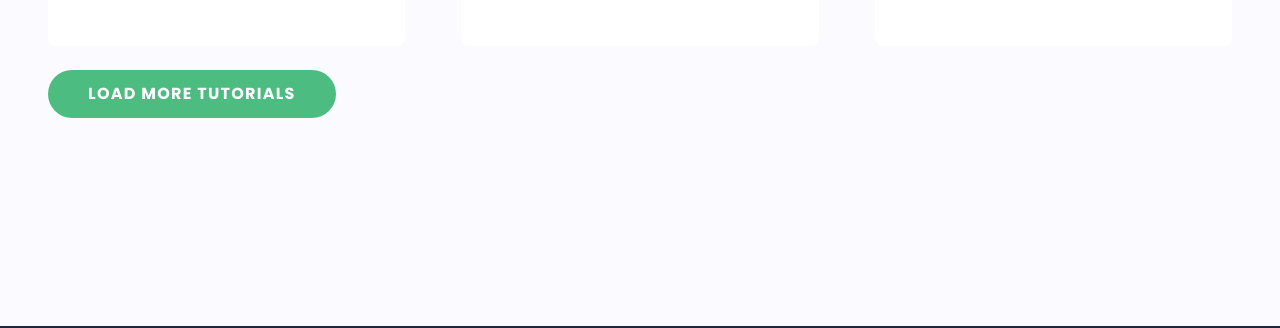
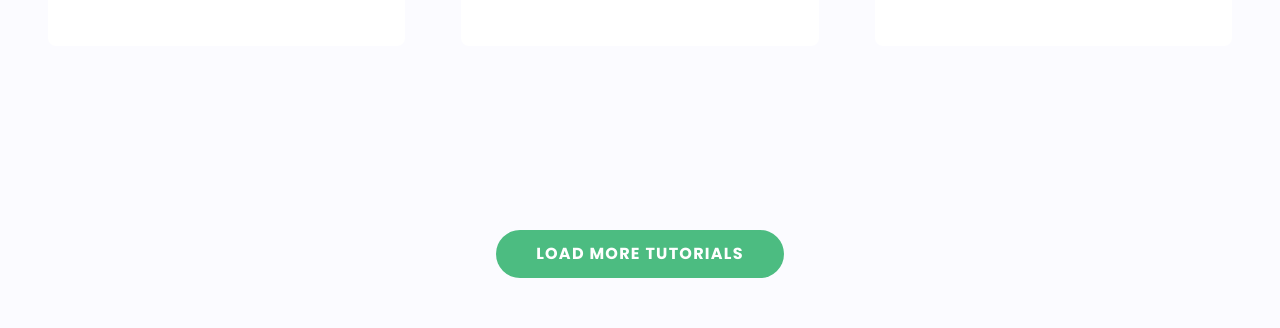
Before and after one commit to Vavara89/Real-World-Textures-Nuxt, a Nuxt app: page /tutorials in a window 1280 px wide. Shown: the part 1209-1537 px from the top of the page. Built offline with nearby package versions, Linux system fonts and the light colour scheme.

Commit message:
Fix: Adjust button margins

```diff
--- a/assets/scss/components/_container.scss
+++ b/assets/scss/components/_container.scss
@@ -23,4 +23,13 @@
   &--4k {
     max-width: 384rem;
   }
+
+  .centered {
+    width: 100%;
+    text-align: center;
+  }
+
+  .top160 {
+    margin-top: 160px;
+  }
 }
--- a/components/SectionParts/SectionTitle.vue
+++ b/components/SectionParts/SectionTitle.vue
@@ -6,7 +6,7 @@
         <h3 v-if="subtitle" class="h3 section__subtitle">{{ subtitle }}</h3>
         <h2 class="h1 section__title" :class="{'section__title--perexed': perex}">{{ title }}</h2>
         <p class="p section__perex" v-if="perex">{{ perex }}</p>
-        <a href="#" class="button-secondary button-secondary--bottom40" v-if="button">{{ button }}</a>
+        <p class="p" v-if="button"><a href="#" class="button-secondary button-secondary--bottom40">{{ button }}</a></p>
     </div>
 </template>
 
--- a/pages/tutorials/index.vue
+++ b/pages/tutorials/index.vue
@@ -4,7 +4,7 @@
       <div class="container container--content">
         <SectionTitle :title="title" :perex="perex" :button="button" :isCentered="true" />
         <CardGrid :cards="cards" />
-        <a href="#" class="button-primary centered">Load more tutorials</a>
+        <p class="centered top160" v-if="button"><a href="#" class="button-primary">Load more tutorials</a></p>
       </div>
     </section>
     <SectionFaq />
```
